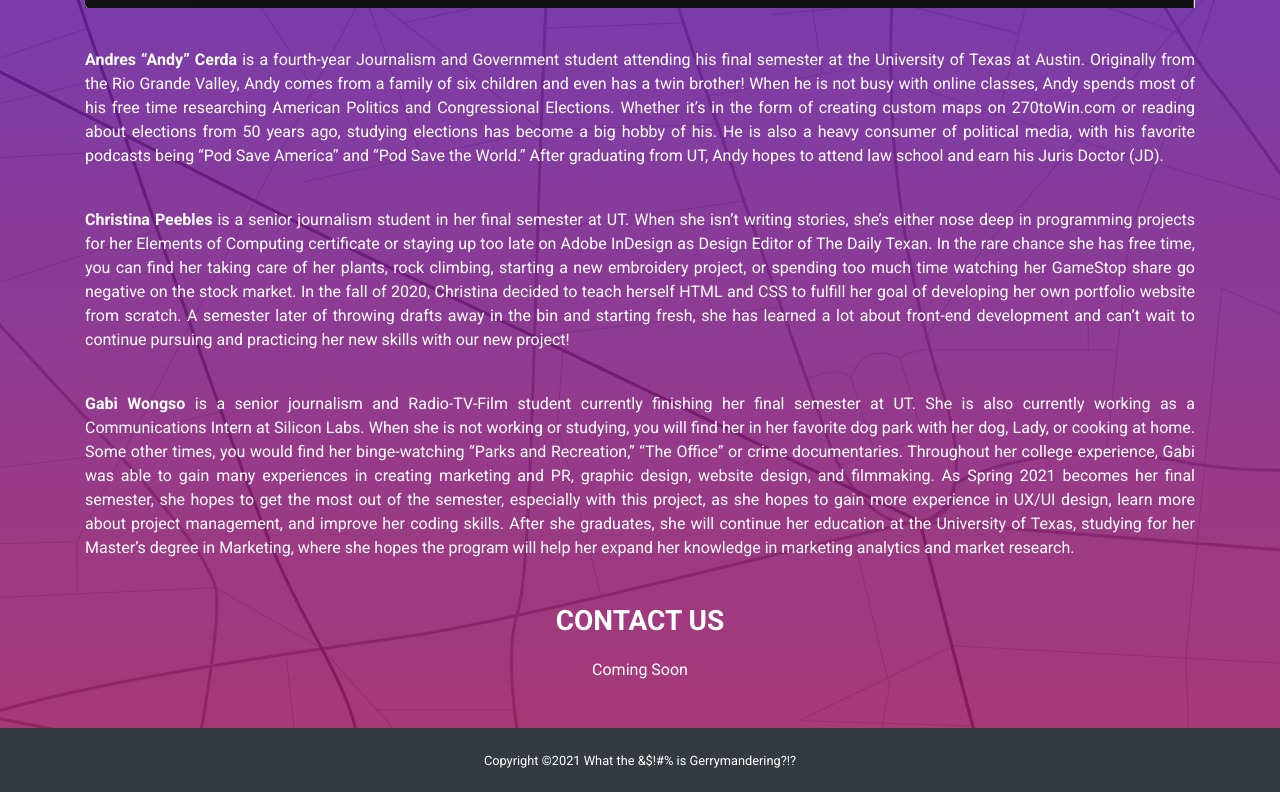
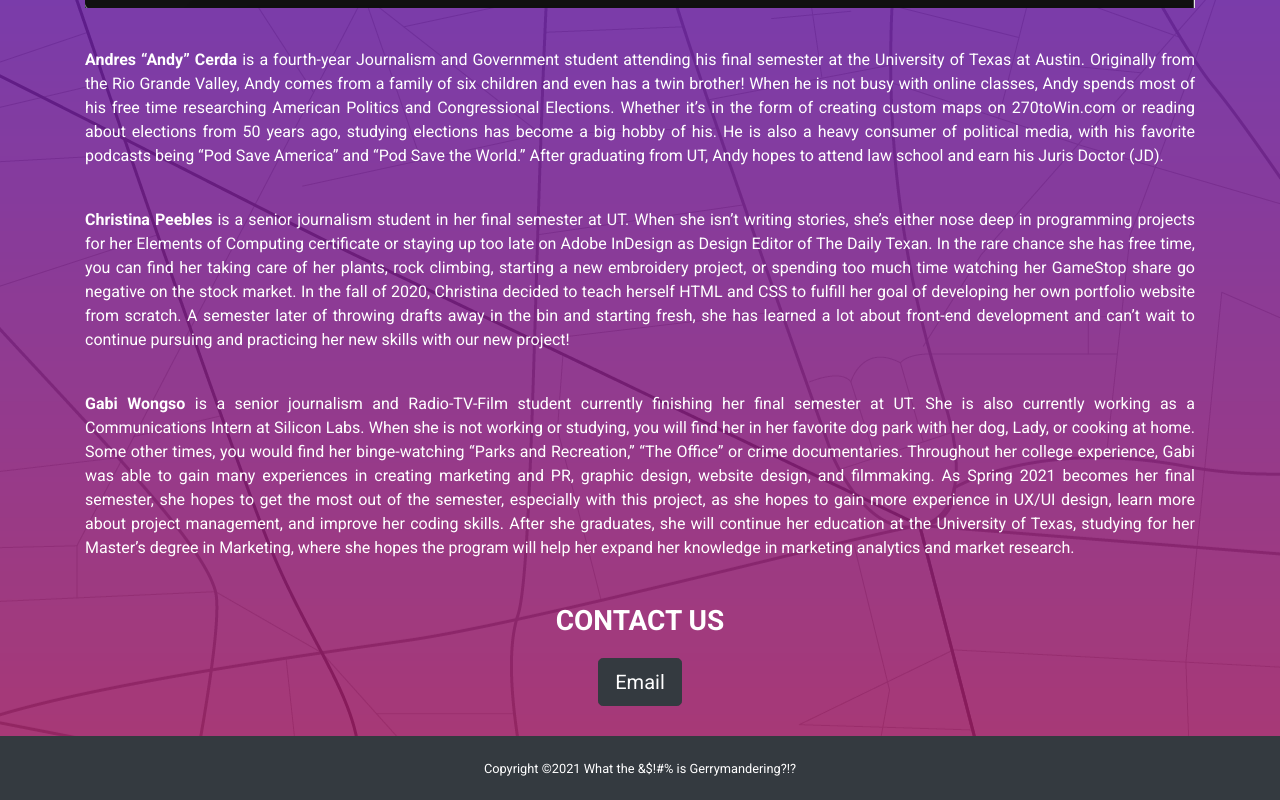
Before and after one commit to chpeebles/gerrymandering_proj, a website: page src/njk/about.njk in a window 1280 px wide. Shown: the part 1249-2049 px from the top of the page. Drawn offline with nearby package versions, Linux system fonts and the light colour scheme; files that its build step writes are made by us from their sources; files whose address does not match are found by name.

Commit message:
added map gif to home page, adding contact button to about page

```diff
--- a/src/njk/about.njk
+++ b/src/njk/about.njk
@@ -29,8 +29,10 @@
       <strong>Gabi Wongso</strong> is a senior journalism and Radio-TV-Film student currently finishing her final semester at UT. She is also currently working as a Communications Intern at Silicon Labs. When she is not working or studying, you will find her in her favorite dog park with her dog, Lady, or cooking at home. Some other times, you would find her binge-watching “Parks and Recreation,” “The Office” or crime documentaries. Throughout her college experience, Gabi was able to gain many experiences in creating marketing and PR, graphic design, website design, and filmmaking. As Spring 2021 becomes her final semester, she hopes to get the most out of the semester, especially with this project, as she hopes to gain more experience in UX/UI design, learn more about project management, and improve her coding skills. After she graduates, she will continue her education at the University of Texas, studying for her Master’s degree in Marketing, where she hopes the program will help her expand her knowledge in marketing analytics and market research.
     </p>
 
-    <p class="subhead2 bold_font">Contact us</p>
-    <p>Coming Soon</p>
+    <p class="subhead2 bold_font">Contact Us</p>
+    <button type="button" class="btn btn-dark btn-lg">
+      <a href="mailto: gerrymanderingproject@gmail.com?subject = Feedback">Email</a>
+    </button>
   </div>
 </div>
 {% endblock %}
--- a/src/njk/index.njk
+++ b/src/njk/index.njk
@@ -18,7 +18,9 @@
 
     <h5>Our district lines continues to change. Check out how it has changed in Texas:</h5>
     <br>
-    <style>.embed-container { position: relative; padding-bottom: 56.25%; height: 0; overflow: hidden; max-width: 100%; } .embed-container iframe, .embed-container object, .embed-container embed { position: absolute; top: 0; left: 0; width: 100%; height: 100%; }</style><div class='embed-container'><iframe frameborder='0' scrolling='no' marginheight='0' marginwidth='0' title='Texas Congressional District' src='https://www.arcgis.com/apps/presentation/index.html?webmap=0c0a50d206a34bd69f71c9a589f6f628'></iframe></div>
+    <!--<style>.embed-container { position: relative; padding-bottom: 56.25%; height: 0; overflow: hidden; max-width: 100%; } .embed-container iframe, .embed-container object, .embed-container embed { position: absolute; top: 0; left: 0; width: 100%; height: 100%; }</style><div class='embed-container'><iframe frameborder='0' scrolling='no' marginheight='0' marginwidth='0' title='Texas Congressional District' src='https://www.arcgis.com/apps/presentation/index.html?webmap=0c0a50d206a34bd69f71c9a589f6f628'></iframe></div>-->
+
+    <img src="img/TexasMapRedistrictingOvertheYear.gif" width="100%" height="80%" alt="Redistricting in Texas Map Gif">
 
     <p style="text-align:left" >*Note: Due to the American Civil War between 1861-1865, Texas was not part of the congressional map between 1861-1870.</p>
 
```
Also changed, not shown: docs/about.html, docs/index.html, 3 other files.
